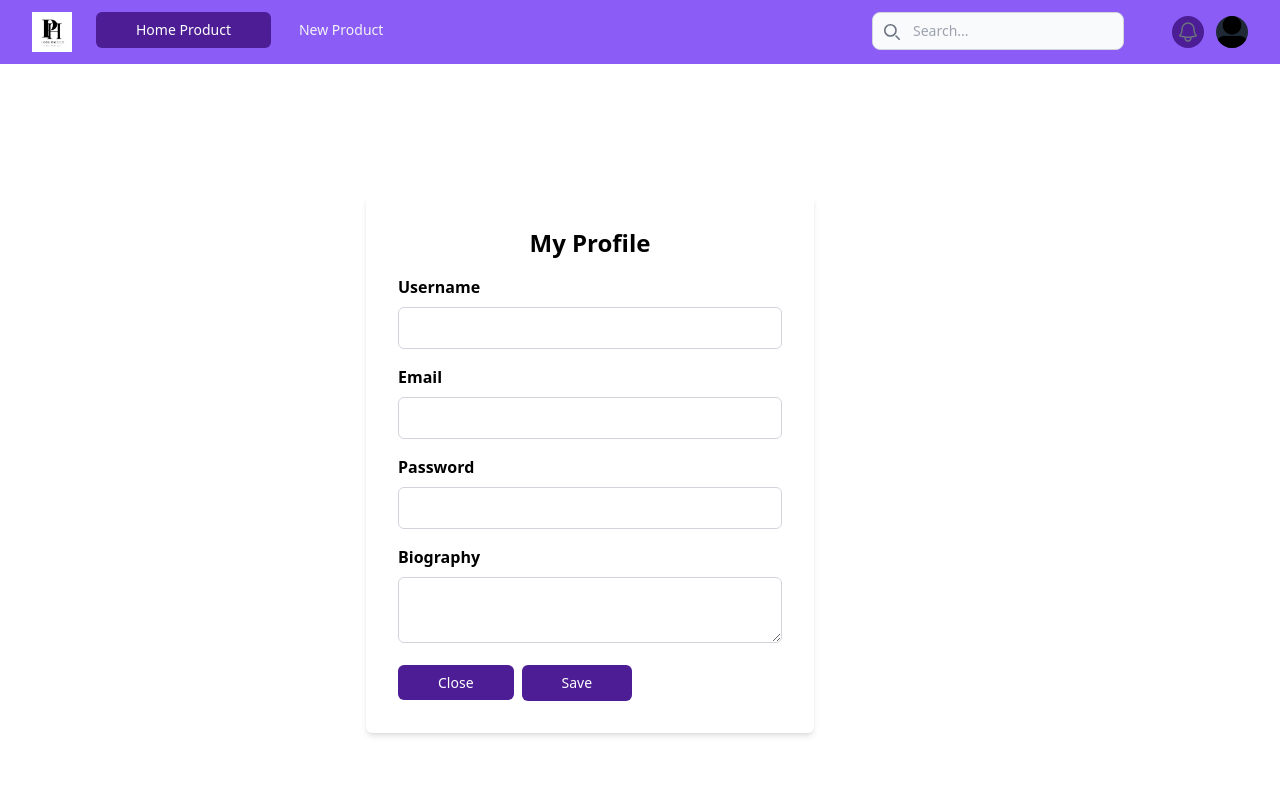
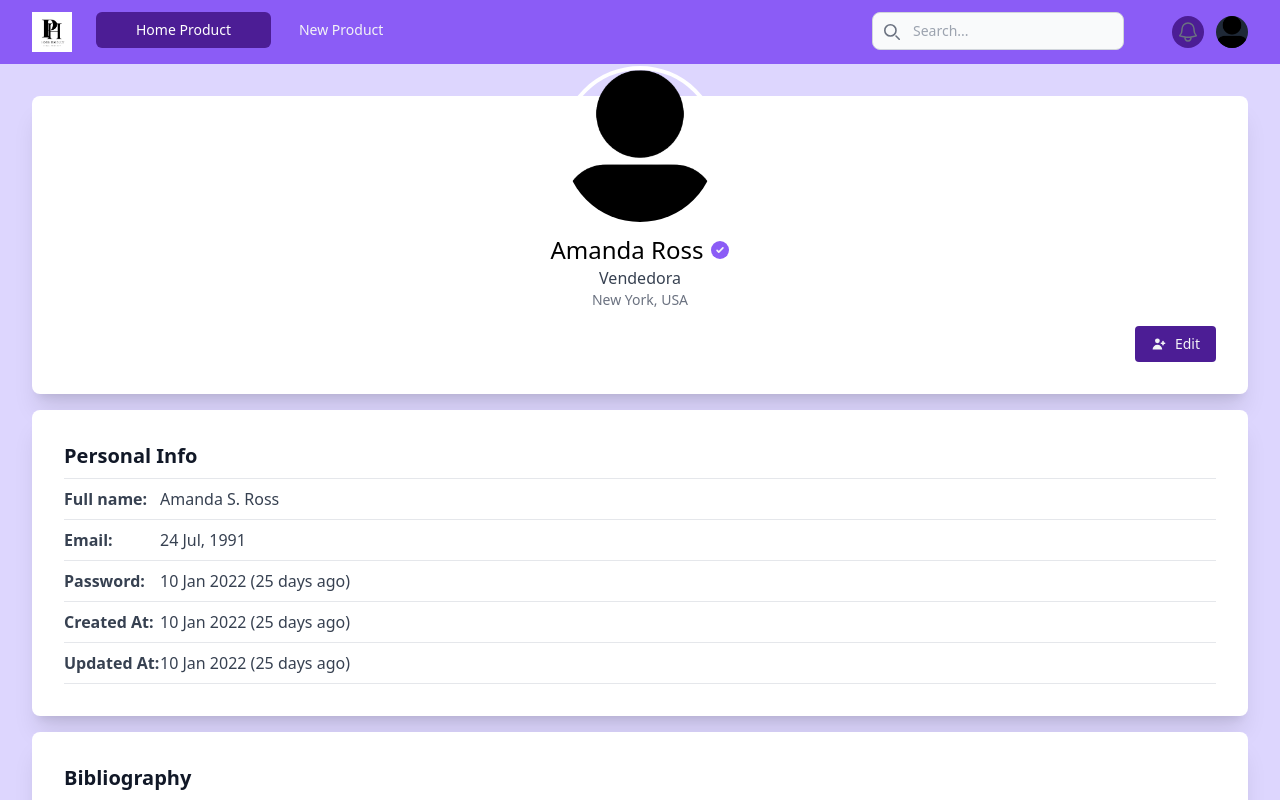
Before and after one commit to natalymejia15/TerreneitorElectiva, a React (Vite) app: page /Profile in a window 1280 px wide. Shown: the top 800 px of the page. Built offline with nearby package versions, Linux system fonts and the light colour scheme; no server answers; sample sign-in values are in the browser's storage.

Commit message:
ADD Styles are added to the profile

```diff
--- a/src/auth/pages/Profile.jsx
+++ b/src/auth/pages/Profile.jsx
@@ -1,71 +1,108 @@
-import React, { useState } from 'react';
-import { NavLink } from 'react-router-dom';
+/* import  { useState } from "react"; */
+import icono from "../../image/icono.png";
 
 export const Profile = () => {
-    const [username, setUsername] = useState('');
-    const [email, setEmail] = useState('');
-    const [password, setPassword] = useState('');
-    const [confirmPassword, setConfirmPassword] = useState('');
-    const [error, setError] = useState('');
+  /*  const [username, setUsername] = useState("");
+  const [email, setEmail] = useState("");
+  const [password, setPassword] = useState("");
+  const [confirmPassword, setConfirmPassword] = useState("");
+  const [error, setError] = useState("");
 
   const handleEdit = (e) => {
     e.preventDefault();
-    };
+  }; */
 
   return (
-        <div className="flex justify-center items-center h-screen">
-            <div className="bg-white-10 shadow-md w-full max-w-md p-8 bg-white rounded-md " style={{ width: "1400px", marginRight: "100px" }}>
-                <h2 className="text-2xl font-semibold mb-4 text-center">My Profile</h2>
-                {error && <p className="text-red-500 mb-4">{error}</p>}
-                <form onSubmit={handleEdit}>
-                    <div className="mb-4">
-                        <label htmlFor="username" className="block text-black-700 font-semibold mb-2">Username</label>
-                        <input
-                            type="text"
-                            id="username"
-                            className="w-full border border-gray-300 rounded-md px-3 py-2 focus:outline-none focus:border-blue-500"
-                            value={username}
-                            onChange={(e) => setUsername(e.target.value)}
+    <div className=" bg-violet-200 p-8">
+      <div className="bg-white rounded-lg shadow-xl pb-8">
+        <div className="w-full h-[50px]"></div>
+        <div className="flex flex-col items-center -mt-20">
+          <img
+            src={icono}
+            className="w-40 border-4 border-white rounded-full"
+            alt="Profile"
           />
+          <div className="flex items-center space-x-2 mt-2">
+            <p className="text-2xl">Amanda Ross</p>
+            <span className="bg-violet-500 rounded-full p-1" title="Verified">
+              <svg
+                xmlns="http://www.w3.org/2000/svg"
+                className="text-gray-100 h-2.5 w-2.5"
+                fill="none"
+                viewBox="0 0 24 24"
+                stroke="currentColor"
+              >
+                <path
+                  strokeLinecap="round"
+                  strokeLinejoin="round"
+                  strokeWidth="4"
+                  d="M5 13l4 4L19 7"
+                ></path>
+              </svg>
+            </span>
           </div>
-                    <div className="mb-4">
-                        <label htmlFor="email" className="block text-black-700 font-semibold mb-2">Email</label>
-                        <input
-                            type="email"
-                            id="email"
-                            className="w-full border border-gray-300 rounded-md px-3 py-2 focus:outline-none focus:border-blue-500"
-                            value={email}
-                            onChange={(e) => setEmail(e.target.value)}
-                        />
+          <p className="text-gray-700">Vendedora</p>
+          <p className="text-sm text-gray-500">New York, USA</p>
         </div>
-                    <div className="mb-4">
-                        <label htmlFor="password" className="block text-black-700 font-semibold mb-2">Password</label>
-                        <input
-                            type="password"
-                            id="password"
-                            className="w-full border border-gray-300 rounded-md px-3 py-2 focus:outline-none focus:border-blue-500"
-                            value={password}
-                            onChange={(e) => setPassword(e.target.value)}
-                        />
+        <div className="flex-1 flex flex-col items-center lg:items-end justify-end px-8 mt-2">
+          <div className="flex items-center space-x-4 mt-2">
+            <button className="flex items-center bg-violet-900 hover:bg-violet-700 text-gray-100 px-4 py-2 rounded text-sm space-x-2 transition duration-100">
+              <svg
+                xmlns="http://www.w3.org/2000/svg"
+                className="h-4 w-4"
+                viewBox="0 0 20 20"
+                fill="currentColor"
+              >
+                <path d="M8 9a3 3 0 100-6 3 3 0 000 6zM8 11a6 6 0 016 6H2a6 6 0 016-6zM16 7a1 1 0 10-2 0v1h-1a1 1 0 100 2h1v1a1 1 0 102 0v-1h1a1 1 0 100-2h-1V7z"></path>
+              </svg>
+              <span>Edit</span>
+            </button>
           </div>
-                    <div className="mb-4">
-                        <label htmlFor="username" className="block text-black-700 font-semibold mb-2">Biography</label>
-                        <textarea
-                            id="username"
-                            className="w-full border border-gray-300 rounded-md px-3 py-2 focus:outline-none focus:border-blue-500"
-                            value={username}
-                            onChange={(e) => setUsername(e.target.value)}
-                        ></textarea>
         </div>
-                    <NavLink
-                        to="/"
-                        className="mr-2 bg-violet-900 hover:bg-gray-400 text-white rounded-md p-10 py-2 text-sm font-medium"
-                        aria-current="page"
-                    >
-                        Close
-                    </NavLink>
-                    <button type="submit" className="bg-violet-900 hover:bg-gray-400 text-white rounded-md p-10 py-2 text-sm font-medium">Save</button>
-                </form>
+      </div>
+
+      <div className="my-4 flex flex-col 2xl:flex-row space-y-4 2xl:space-y-0 2xl:space-x-4">
+        <div className="w-full flex flex-col 2xl:w-1/3">
+          <div className="flex-1 bg-white rounded-lg shadow-xl p-8">
+            <h4 className="text-xl text-gray-900 font-bold">Personal Info</h4>
+            <ul className="mt-2 text-gray-700">
+              <li className="flex border-y py-2">
+                <span className="font-bold w-24">Full name:</span>
+                <span className="text-gray-700">Amanda S. Ross</span>
+              </li>
+              <li className="flex border-b py-2">
+                <span className="font-bold w-24">Email:</span>
+                <span className="text-gray-700">24 Jul, 1991</span>
+              </li>
+              <li className="flex border-b py-2">
+                <span className="font-bold w-24">Password:</span>
+                <span className="text-gray-700">10 Jan 2022 (25 days ago)</span>
+              </li>
+              <li className="flex border-b py-2">
+                <span className="font-bold w-24">Created At:</span>
+                <span className="text-gray-700">10 Jan 2022 (25 days ago)</span>
+              </li>
+              <li className="flex border-b py-2">
+                <span className="font-bold w-24">Updated At:</span>
+                <span className="text-gray-700">10 Jan 2022 (25 days ago)</span>
+              </li>
+            </ul>
+          </div>
+        </div>
+        <div className="my-4 flex flex-col 2xl:flex-row space-y-4 2xl:space-y-0 2xl:space-x-4">
+          <div className="flex-1 bg-white rounded-lg shadow-xl p-8">
+            <h4 className="text-xl text-gray-900 font-bold">Bibliography</h4>
+            <p className="mt-2 text-gray-700">
+              Lorem ipsum dolor sit amet consectetur adipisicing elit. Nesciunt
+              voluptates obcaecati numquam error et ut fugiat asperiores. Sunt
+              nulla ad incidunt laboriosam, laudantium est unde natus cum
+              numquam, neque facere. Lorem ipsum dolor sit amet consectetur
+              adipisicing elit. Ut, magni odio magnam commodi sunt ipsum eum!
+              Voluptas eveniet aperiam at maxime, iste id dicta autem odio
+              laudantium eligendi commodi distinctio!
+            </p>
+          </div>
+        </div>
       </div>
     </div>
   );
```
Lines whose indentation alone changed are shown as unchanged.
